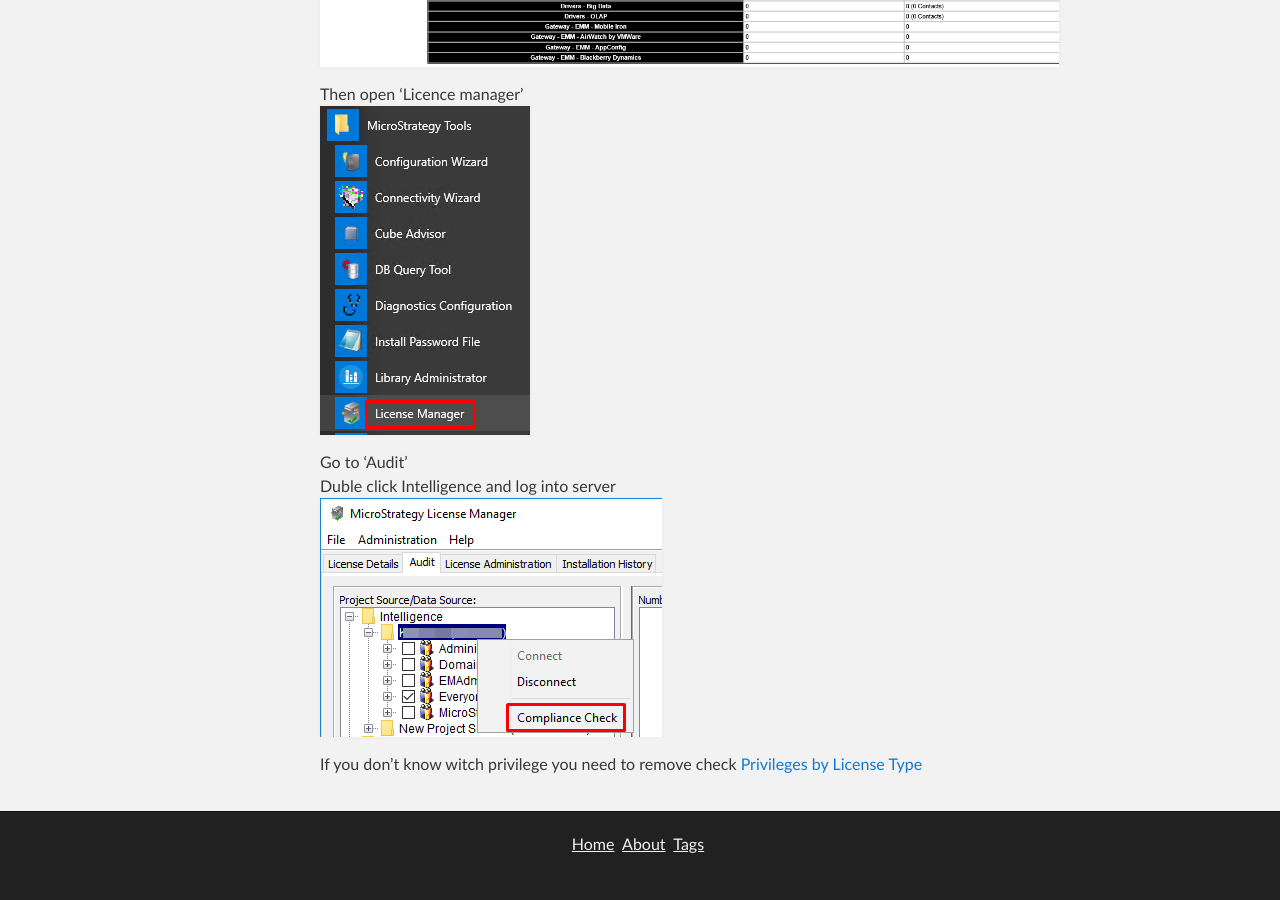
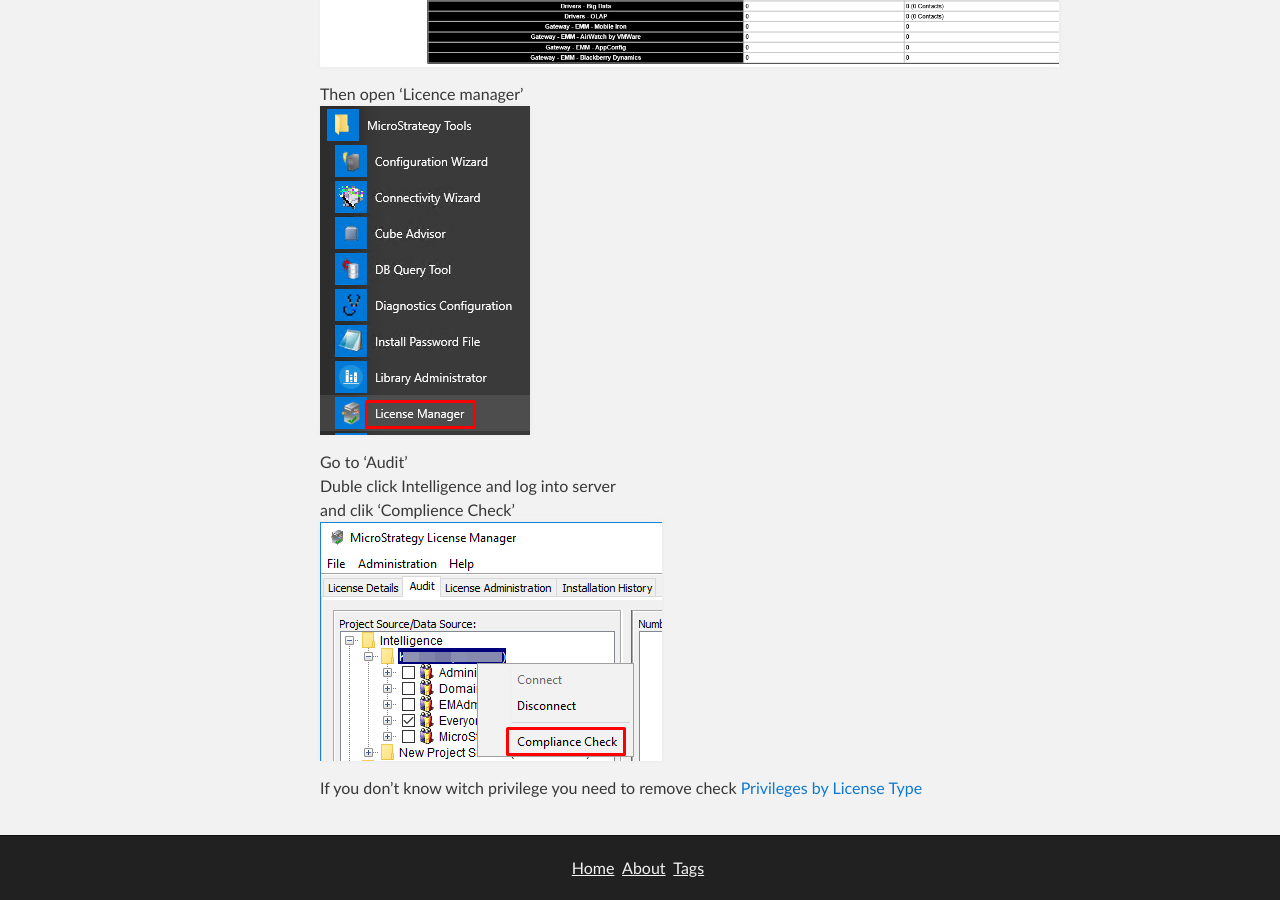
Before and after one commit to kl82slo/kl82slo.github.io, a Jekyll site: the page built from _posts/2021-06-20-0007 Manually trigger compliance check in MicroStrategy License Manager.md, in a window 1280 px wide and 900 px high, scrolled down 1496 px. Built offline with Jekyll 4.4.1, drawn with Linux system fonts in a browser that asks for light colours; before the commit the page ends 2372 px from its top, so only the background shows below that.

Commit message:
Update 2021-06-20-0007 Manually trigger compliance check in MicroStrategy License Manager.md

```diff
--- a/_posts/2021-06-20-0007 Manually trigger compliance check in MicroStrategy License Manager.md
+++ b/_posts/2021-06-20-0007 Manually trigger compliance check in MicroStrategy License Manager.md
@@ -22,6 +22,7 @@
 
 Go to 'Audit' <br />
 Duble click Intelligence and log into server <br />
+and clik 'Complience Check' <br />
 ![Open_licence_manager](/img/20210620_0007/Compliance_Check_hiden.png)
 
 If you don't know witch privilege you need to remove check
```
